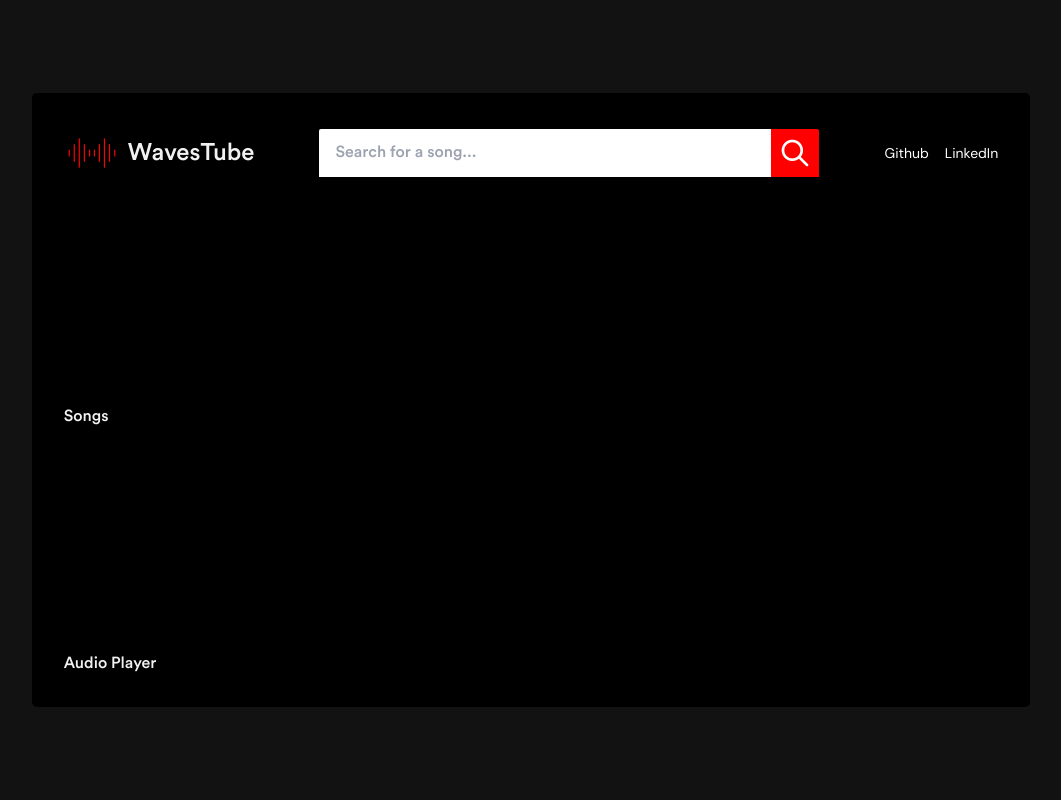
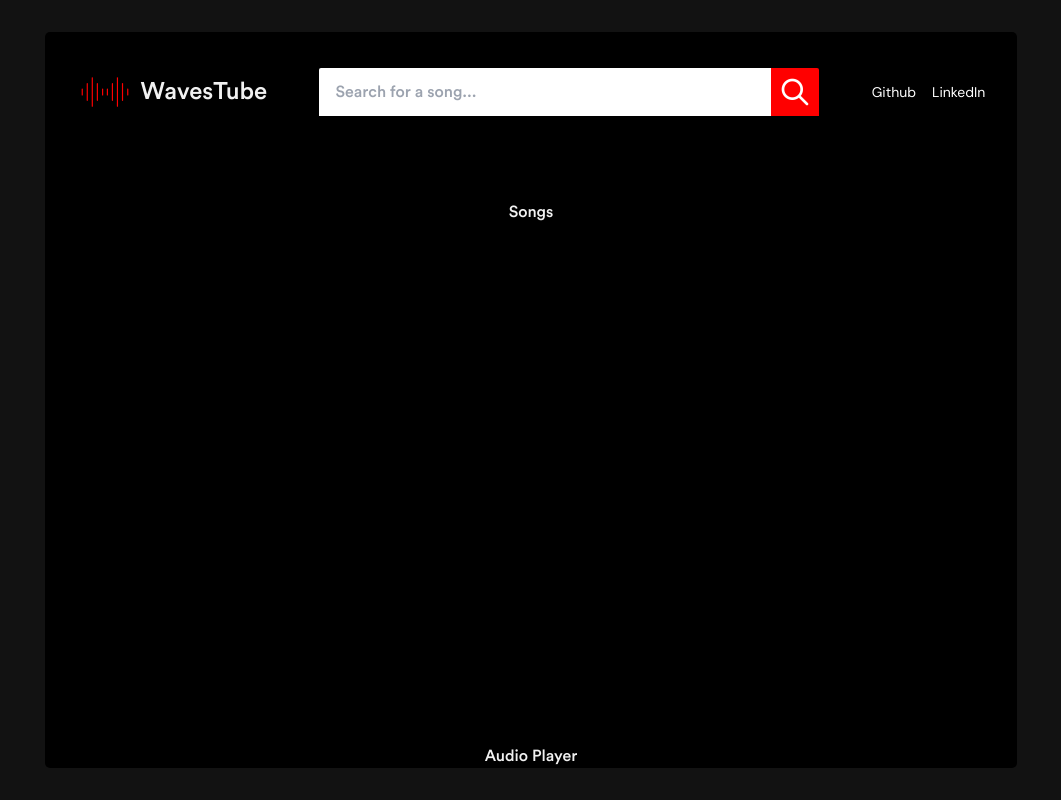
Before and after one commit to ziadevcom/wavestube, a React (Vite) app: page / in a window 1280 px wide. Shown: the whole page, without its empty margins (109-1170 px from the left). Built offline with nearby package versions, Linux system fonts and the light colour scheme.

Commit message:
add scrollbar for search results div

```diff
--- a/src/App.jsx
+++ b/src/App.jsx
@@ -4,7 +4,7 @@ import Body from "./Components/Body/Body";
 
 function App() {
   return (
-    <main className="grid grid-rows-3r grid-cols-1 items-center justify-center bg-bg-darker p-4 rounded w-full h-full md:w-4/5 md:h-4/5 md:p-8">
+    <main className="flex flex-col items-center justify-top gap-4 bg-bg-darker rounded w-full h-full md:w-4/5">
       <Header />
       <Body />
       <AudioPlayer />
--- a/src/Components/Body/Body.jsx
+++ b/src/Components/Body/Body.jsx
@@ -4,9 +4,11 @@ import SearchResults from "../SearchResults/SearchResults";
 
 export default function Body() {
   return (
-    <Routes>
-      <Route path="/" element={<Songs />}></Route>
-      <Route path="/search" element={<SearchResults />}></Route>
-    </Routes>
+    <div className="flex-grow overflow-y-auto scrollbar pd-container">
+      <Routes>
+        <Route path="/" element={<Songs />}></Route>
+        <Route path="/search" element={<SearchResults />}></Route>
+      </Routes>
+    </div>
   );
 }
--- a/src/Components/Header/Header.jsx
+++ b/src/Components/Header/Header.jsx
@@ -5,7 +5,7 @@ import Search from "./SearchForm/SearchForm";
 
 function Header() {
   return (
-    <header className="flex flex-col items-center gap-4 w-full md:flex-row md:justify-between">
+    <header className="flex flex-col items-center gap-4 w-full md:flex-row md:justify-between pd-container">
       <Logo />
       <Search />
       <Socials />
--- a/src/index.css
+++ b/src/index.css
@@ -13,10 +13,26 @@ body {
 }
 
 #root {
-  @apply w-full h-full flex justify-center items-center p-4 md:m-0;
+  @apply w-full h-full flex justify-center items-center p-4 md:py-8 md:px-8 md:m-0;
 }
 
 #logo svg {
   stroke-linecap: round;
   stroke-linejoin: round;
 }
+
+.scrollbar::-webkit-scrollbar-track {
+  @apply bg-transparent;
+}
+
+.scrollbar::-webkit-scrollbar {
+  @apply w-[5px] bg-transparent;
+}
+
+.scrollbar::-webkit-scrollbar-thumb {
+  @apply bg-accent rounded;
+}
+
+.pd-container {
+  @apply p-4 md:p-8;
+}
```
